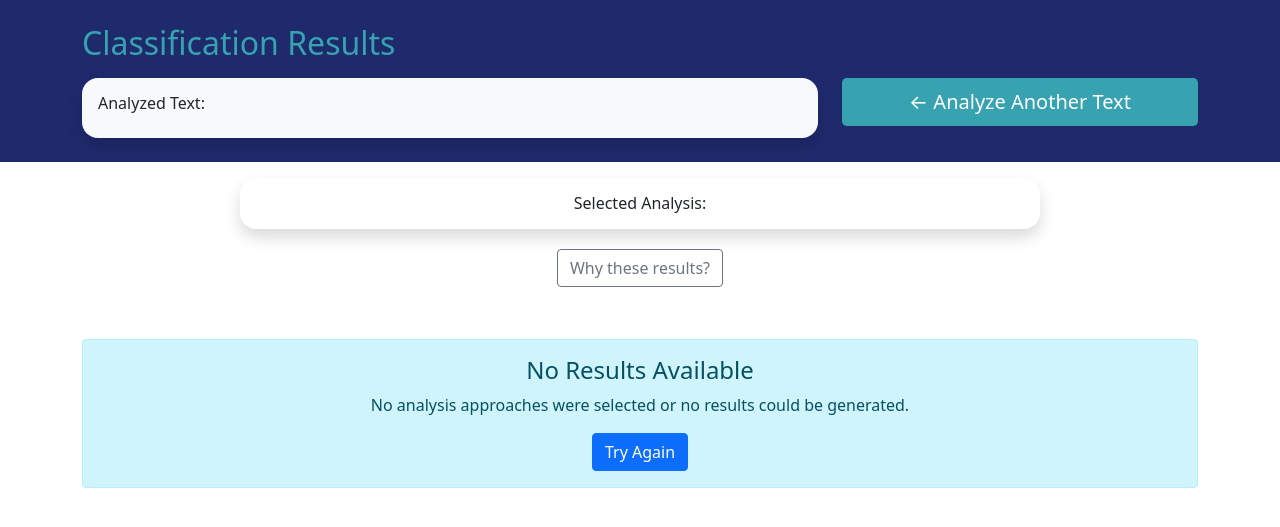
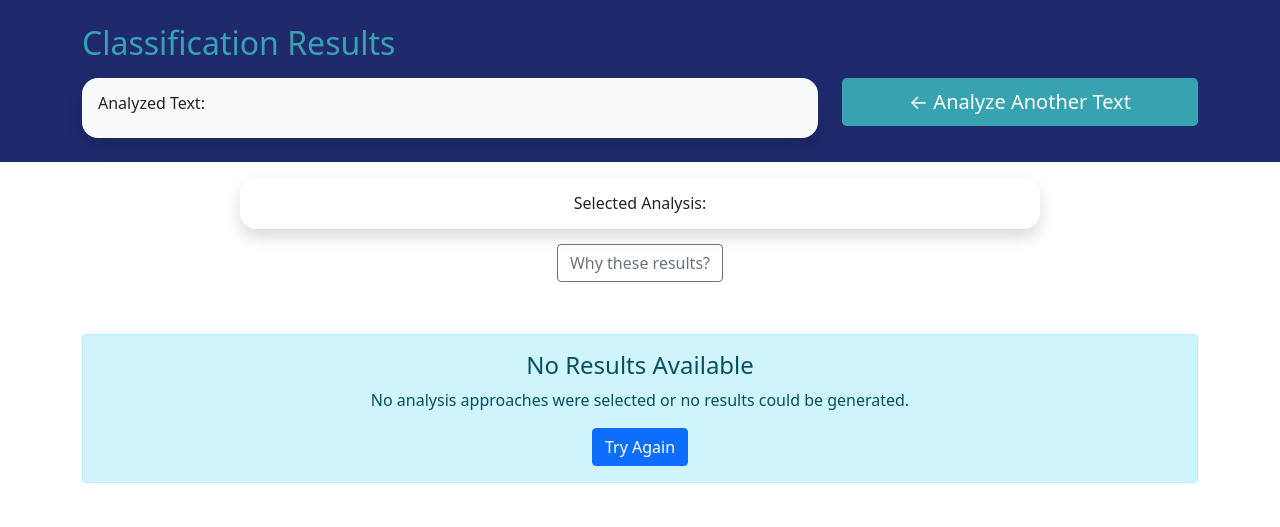
Before and after one commit to juangomezcruces/apsi, a Django app: template templates/classifier/results.html in a window 1280 px wide. Shown: the part 56-583 px from the top of the page. Run offline with Django 4.2, Linux system fonts and the light colour scheme; the template is opened without the code that fills it, so the values that code supplies are empty.

Commit message:
Edit results.html

```diff
--- a/templates/classifier/results.html
+++ b/templates/classifier/results.html
@@ -224,7 +224,8 @@
                     <section class="py-1 bg-white">
                       <div class="container text-center">
 
-                      <button class="btn btn-outline-secondary mt-n2"
+                      <button class="btn btn-outline-secondary"
+                              style="margin-top:-5px;"
                               type="button"
                               data-bs-toggle="collapse"
                               data-bs-target="#whyResults"
```
